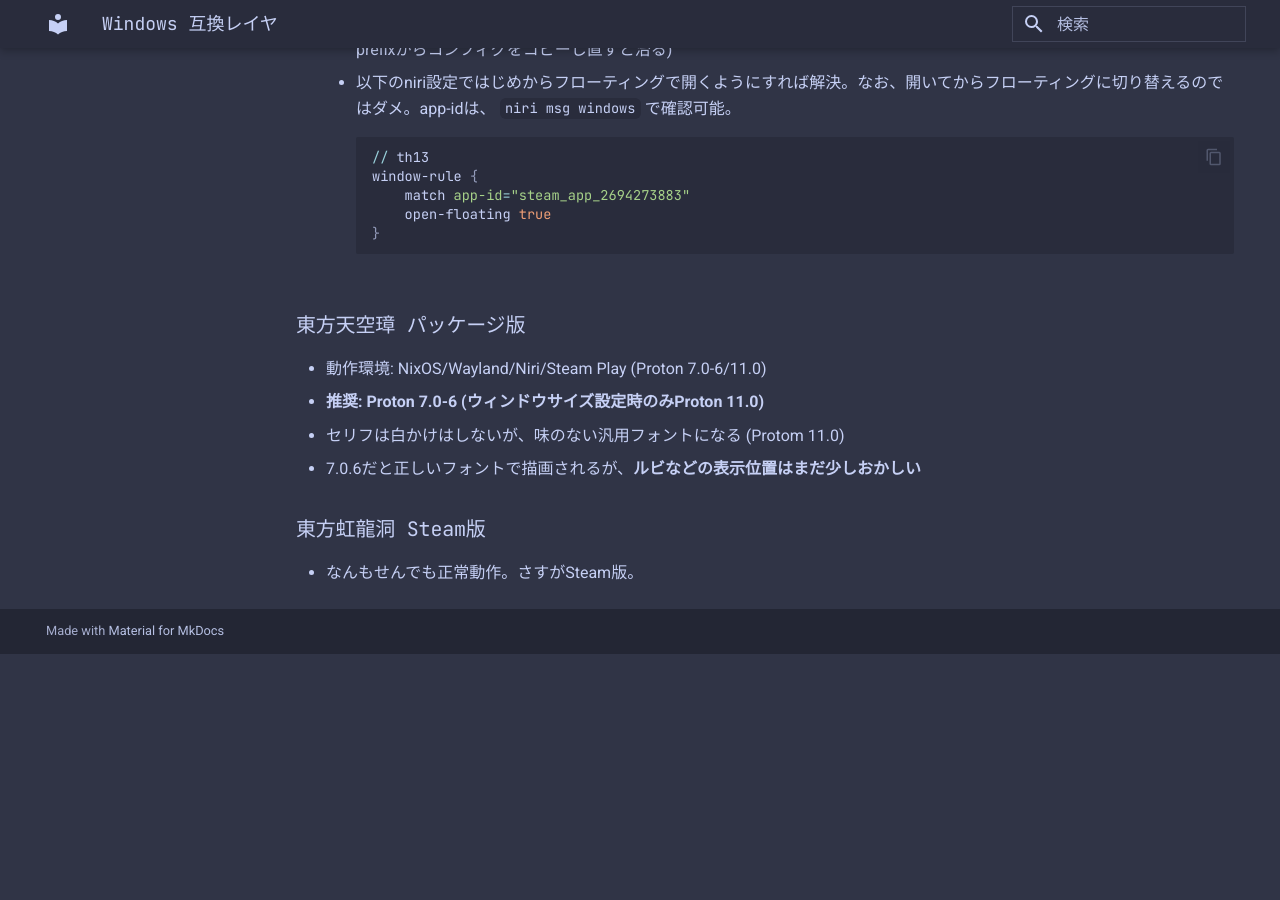
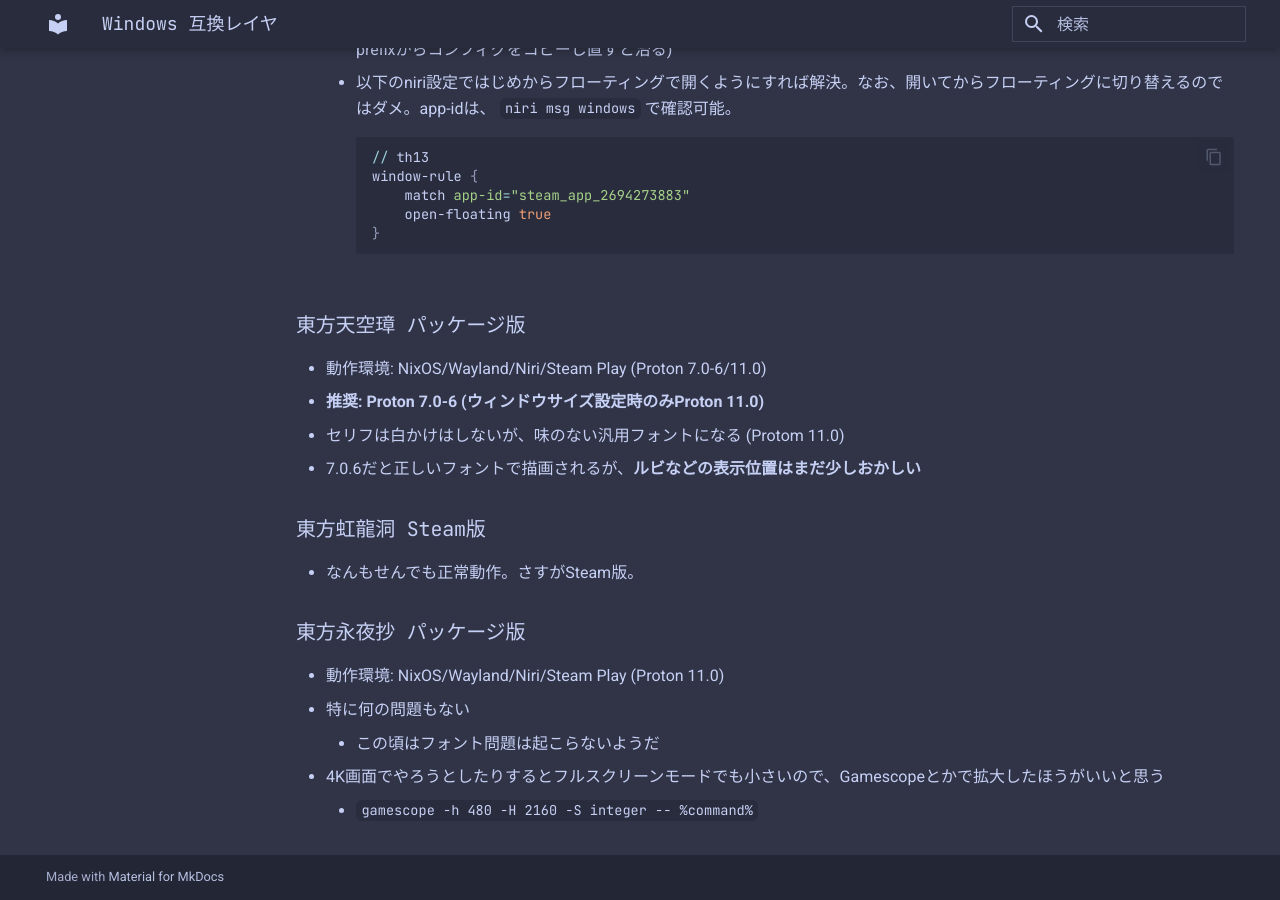
Before and after one commit to KowerKoint/public-memo, an MkDocs documentation site: the page built from docs/tech/virtualization/wine.md, in a window 1280 px wide and 900 px high, scrolled down 1864 px. Built offline with MkDocs 1.6.1 and Material for MkDocs 9.7.7, drawn with Linux system fonts in a browser that asks for light colours; before the commit the page ends 2518 px from its top, so only the background shows below that.

```diff
--- a/docs/tech/virtualization/wine.md
+++ b/docs/tech/virtualization/wine.md
@@ -61,3 +61,10 @@
 
 ### 東方虹龍洞 Steam版
 - なんもせんでも正常動作。さすがSteam版。
+
+### 東方永夜抄 パッケージ版
+- 動作環境: NixOS/Wayland/Niri/Steam Play (Proton 11.0)
+- 特に何の問題もない
+    - この頃はフォント問題は起こらないようだ
+- 4K画面でやろうとしたりするとフルスクリーンモードでも小さいので、Gamescopeとかで拡大したほうがいいと思う
+    - `gamescope -h 480 -H 2160 -S integer -- %command%`
```
Also changed, not shown: 1 other file.
